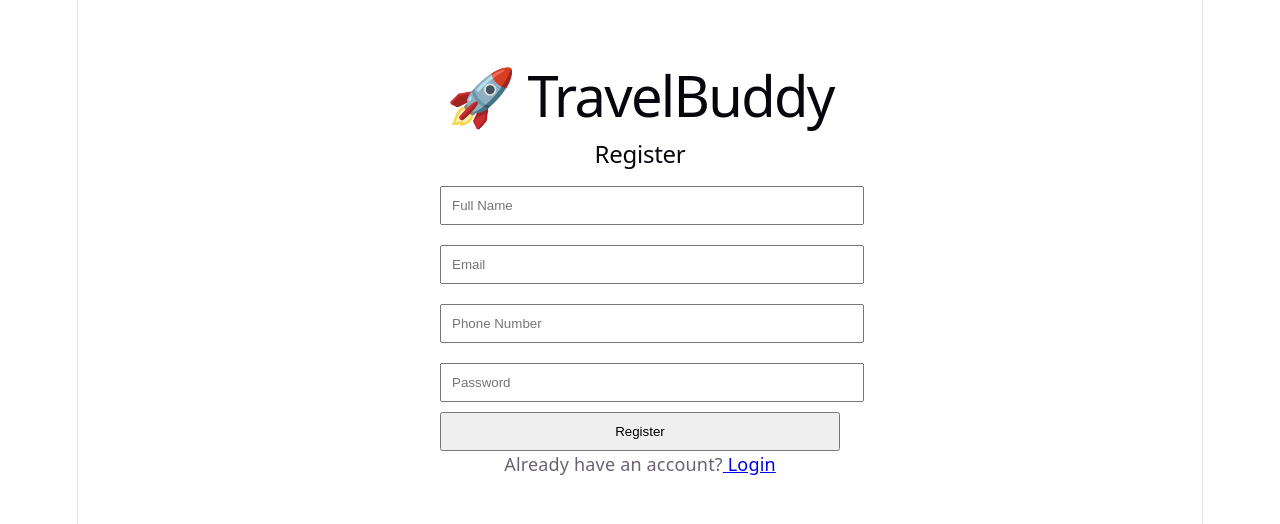
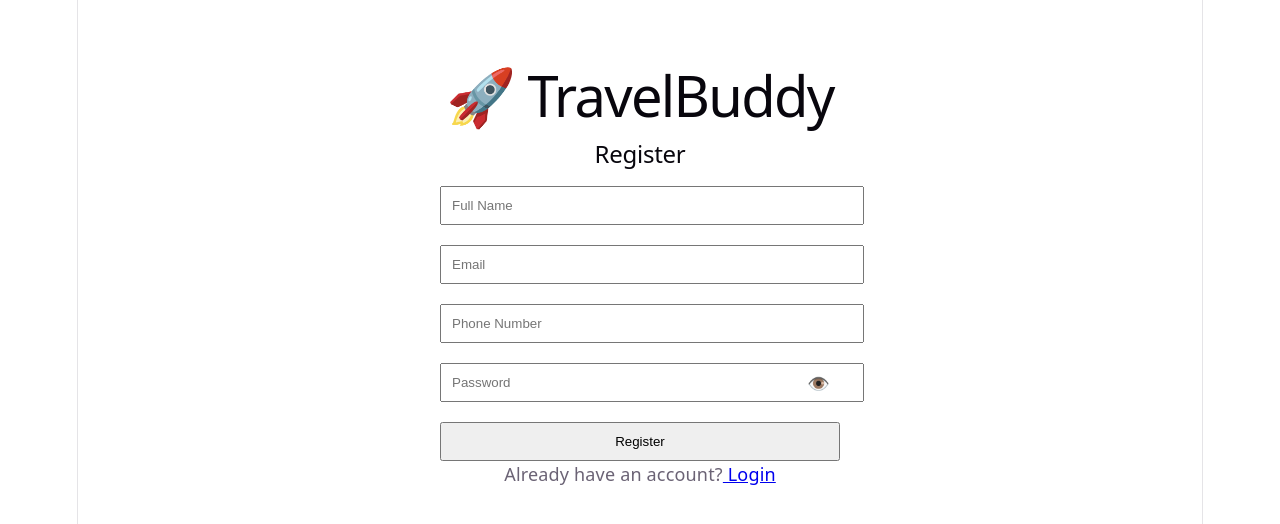
Before and after one commit to arnika44/TravelBuddy-frontend, a React app: page /register in a window 1280 px wide. Shown: the top 524 px of the page. Built offline with nearby package versions, Linux system fonts and the light colour scheme; the HTML template or start-up script is replaced by a standard one.

Commit message:
Added password toggle and auto login after register

```diff
--- a/src/pages/Register.jsx
+++ b/src/pages/Register.jsx
@@ -12,21 +12,31 @@
   const [email, setEmail] = useState("");
   const [phone, setPhone] = useState("");
   const [password, setPassword] = useState("");
+  const [showPassword, setShowPassword] = useState(false);
 
   const register = async () => {
 
     try {
 
-      await axios.post(`${API}/register`, {
+      const res = await axios.post(`${API}/register`, {
   name,
   email,
   phone,
   password
 });
 
+localStorage.setItem(
+  "user",
+  JSON.stringify({
+    name,
+    phone,
+    email
+  })
+);
+
 alert("Registered Successfully");
 
-      navigate("/");
+navigate("/dashboard");
 
     } catch (err) {
 
@@ -65,13 +75,32 @@
         style={input}
       />
 
+      <div style={{ position: "relative", width: "100%", marginBottom: "10px" }}>
+
   <input
-        type="password"
+    type={showPassword ? "text" : "password"}
     placeholder="Password"
     value={password}
     onChange={(e)=>setPassword(e.target.value)}
     style={input}
   />
+
+  <span
+    onClick={() => setShowPassword(!showPassword)}
+    style={{
+      position: "absolute",
+      right: "10px",
+      top: "50%",
+      transform: "translateY(-50%)",
+      cursor: "pointer",
+      userSelect: "none",
+      fontSize: "18px"
+    }}
+  >
+    {showPassword ? "🙈" : "👁️"}
+  </span>
+
+</div>
 
       <button style={button} onClick={register}>
         Register
```
Lines whose indentation alone changed are shown as unchanged.
